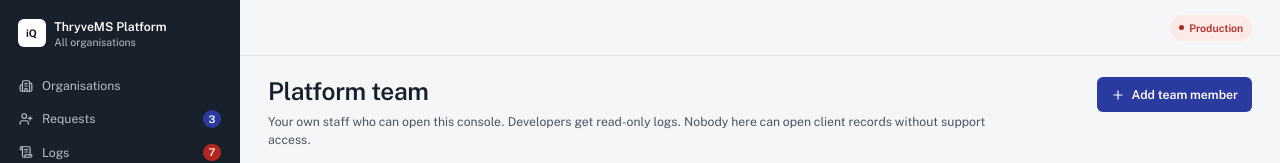
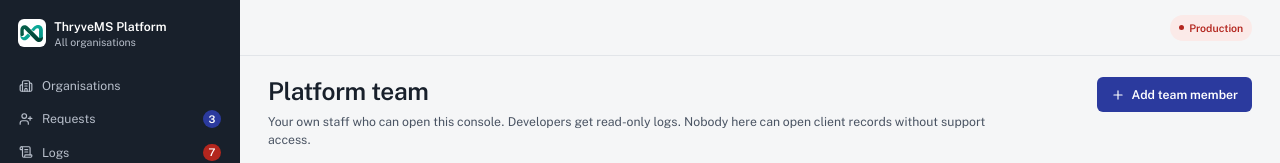
Before and after one commit to dbauto/afdhlskdfs-iqms-preview, a React (Vite) app in the folder app/: page /platform/team in a window 1280 px wide. Shown: the top 163 px of the page. Built offline with nearby package versions, Linux system fonts and the light colour scheme.

Commit message:
Render inline ThryveMS mark on product screens

```diff
--- a/app/src/pages/platform/shell.tsx
+++ b/app/src/pages/platform/shell.tsx
@@ -5,6 +5,7 @@ import { ArrowLeftIcon, Building2Icon, CogIcon, HeadsetIcon, ScrollTextIcon, Shi
 import { cn } from "@/lib/utils"
 import { PLATFORM_REQUESTS } from "@/data/admin"
 import { Avatar } from "@/components/ui/avatar"
+import { ProductMark } from "@/components/app/product-mark"
 
 const NAV = [
   { label: "Organisations", to: "/platform", icon: Building2Icon },
@@ -26,7 +27,7 @@ export function PlatformShell() {
     <div className="flex min-h-screen">
       <nav aria-label="Platform" className="sticky top-0 hidden h-screen w-[240px] shrink-0 flex-col gap-5 bg-console px-3 py-4 text-white md:flex">
         <div className="flex items-center gap-2.5 px-2 py-1">
-          <span className="flex size-8 items-center justify-center rounded-sm bg-white text-xs font-bold text-foreground">iQ</span>
+          <ProductMark showName={false} />
           <span className="flex flex-col">
             <span className="text-sm font-semibold">ThryveMS Platform</span>
             <span className="text-xs text-console-text">All organisations</span>
```
